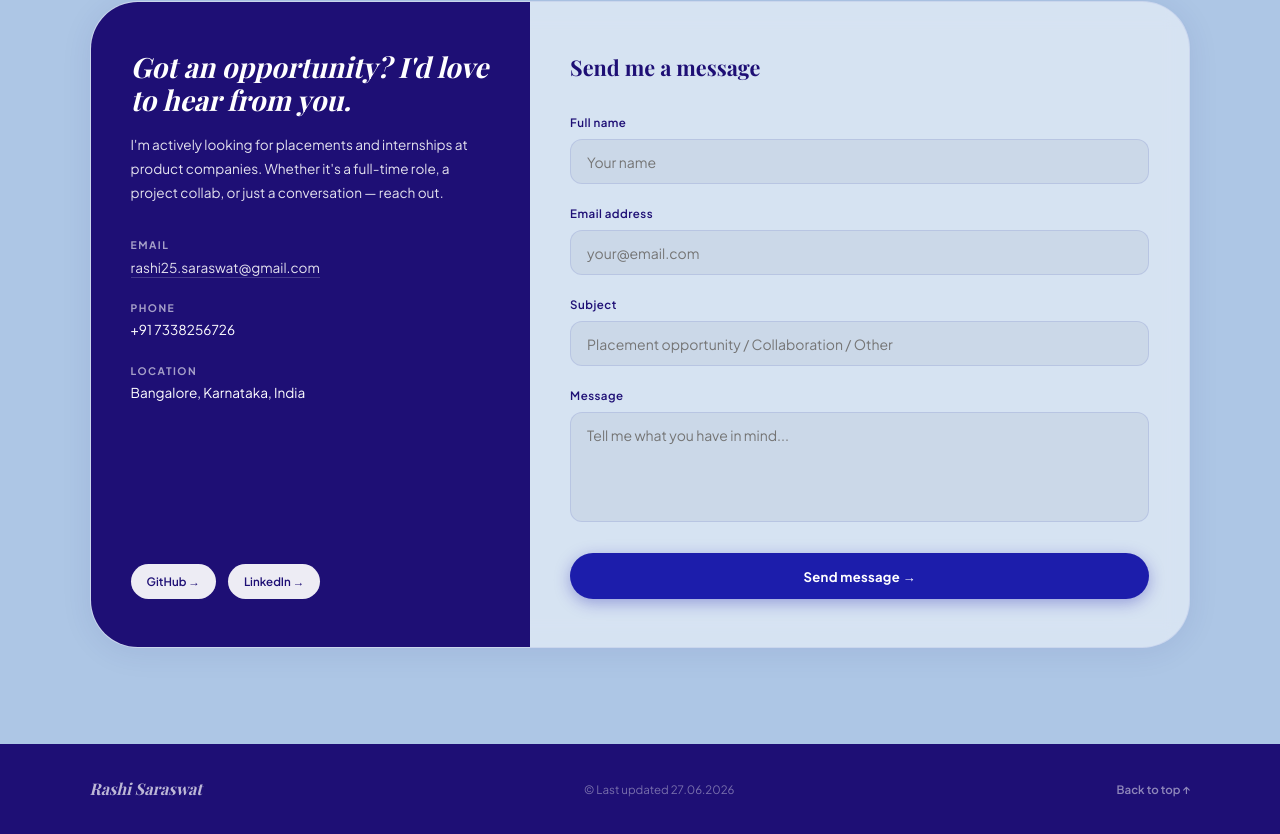
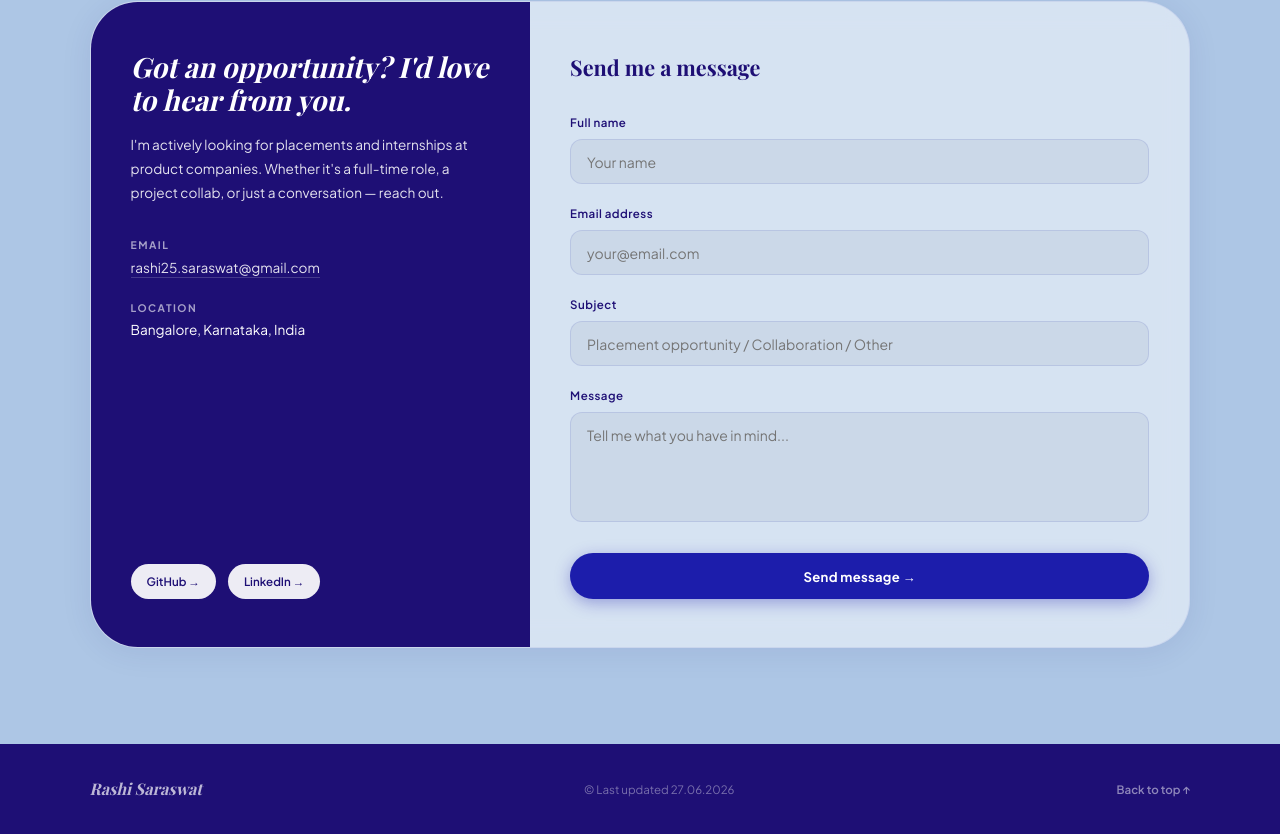
Before and after one commit to RashiSaraswat/Portfolio_Website, a plain HTML site: page index.html in a window 1280 px wide. Shown: the part 5396-6230 px from the top of the page. Drawn offline with nearby package versions, Linux system fonts and the light colour scheme; a web font is replaced by a local one.

Commit message:
Removed Contact

```diff
--- a/index.html
+++ b/index.html
@@ -781,10 +781,6 @@ footer{
             <div class="ci-val"><a href="mailto:rashi25.saraswat@gmail.com">rashi25.saraswat@gmail.com</a></div>
           </div>
           <div class="contact-info-item">
-            <div class="ci-label">Phone</div>
-            <div class="ci-val">+91 7338256726</div>
-          </div>
-          <div class="contact-info-item">
             <div class="ci-label">Location</div>
             <div class="ci-val">Bangalore, Karnataka, India</div>
           </div>
```
